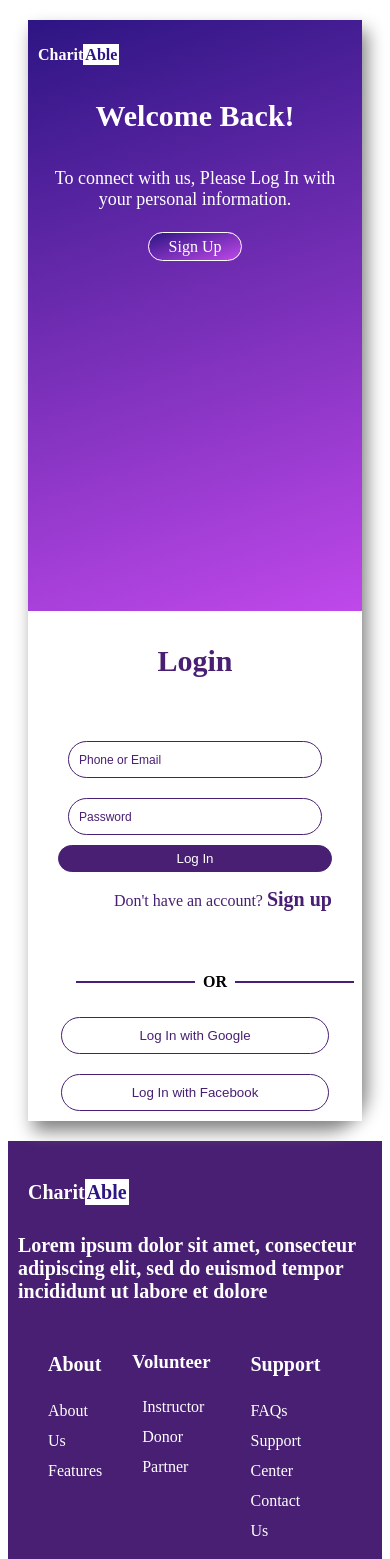
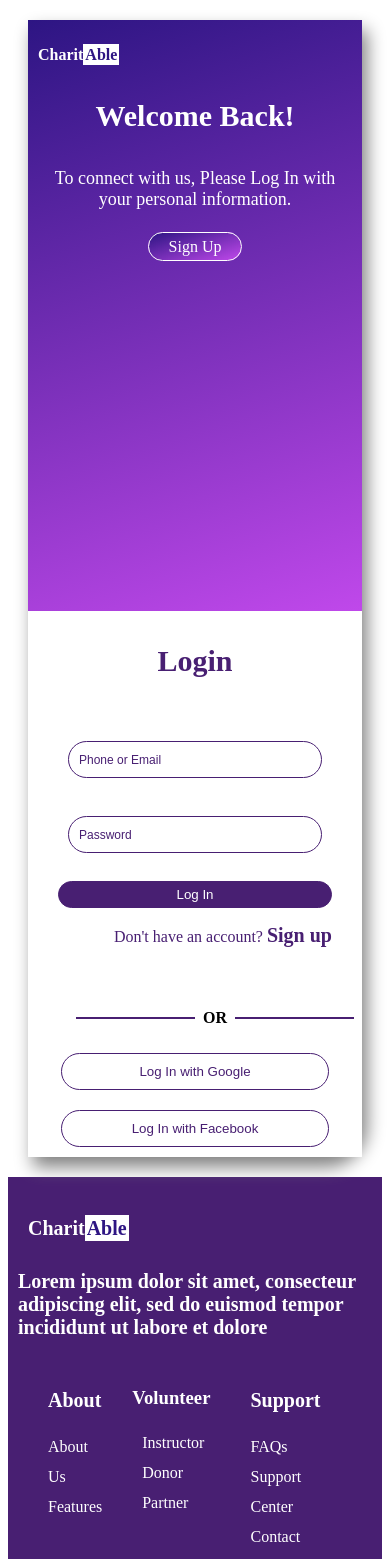
Before and after one commit to PELUMIJOY/levelup, a React (Vite) app: page /log in a window 390 px wide. Shown: the top 1559 px of the page. Built offline with nearby package versions, Linux system fonts and the light colour scheme.

Commit message:
validation

```diff
--- a/package.json
+++ b/package.json
@@ -10,14 +10,17 @@
     "preview": "vite preview"
   },
   "dependencies": {
+    "@hookform/resolvers": "^3.1.1",
     "axios": "^1.4.0",
     "emailjs": "^4.0.2",
     "emailjs-com": "^3.2.0",
     "react": "^18.2.0",
     "react-dom": "^18.2.0",
+    "react-hook-form": "^7.45.1",
     "react-icons": "^4.9.0",
     "react-toastify": "^9.1.3",
-    "swiper": "^9.3.2"
+    "swiper": "^9.3.2",
+    "yup": "^1.2.0"
   },
   "devDependencies": {
     "@types/react": "^18.0.37",
--- a/src/App.jsx
+++ b/src/App.jsx
@@ -1,11 +1,8 @@
 import './App.css'
 import { BrowserRouter, Routes, Route } from 'react-router-dom'
-
-// import ages from "./pages/sign-up"
 import Signup from "./pages/sign-up/signUp"
 import Home from './pages/Home'
 import Login from './pages/Login/Login'
-// import Navbar from './components/Navbar/Navbar'
 import Footer from './components/Footer/Footer'
 import { ToastContainer } from 'react-toastify';
 
--- a/src/pages/Login/Login.jsx
+++ b/src/pages/Login/Login.jsx
@@ -6,12 +6,26 @@ import { useState } from "react";
 import axios from "axios"
 import { toast } from "react-toastify";
 import 'react-toastify/dist/ReactToastify.css';
+import {useForm} from 'react-hook-form'
+import * as yup from 'yup'
+import { yupResolver } from "@hookform/resolvers/yup";
+
+
+const schema = yup.object().shape({
+  email: yup.string().email().required(),
+  password: yup.string().min(6).max(32).required(),
+});
 
 const Login = () => {
   const [email, setEmail] = useState('')
   const [password, setPassword] = useState('')
- const handleSumbit=(e)=>{
-    e.preventDefault()
+  const { register, handleSubmit, formState: { errors }, reset } = useForm({
+    resolver: yupResolver(schema),
+  });
+
+ const  onSubmitHandler=()=>{
+  // console.log({ data });
+  reset();
     axios.post("https://charitable-ngo.onrender.com/auth/login",{
       email:email,
       password:password
@@ -19,7 +33,7 @@ const Login = () => {
       console.log(res)
       toast.success("You have sucessfully logged in")
       setTimeout(() => {
-        window.location.href = "/log";
+        window.location.href = "/";
       }, 2000)
 
     })
@@ -59,8 +73,8 @@ const Login = () => {
         <div className={sign.right}>
           <h2 className={sign.rightTop}>Login</h2>
 
-          <form action="" onSubmit={handleSumbit} className={sign.middle}>
-            <input
+          <form action="" onSubmit={handleSubmit(onSubmitHandler)} className={sign.middle}>
+            <input {...register("email")}
               type="email"
               value={email}
               placeholder="Phone or Email"
@@ -68,7 +82,10 @@ const Login = () => {
               required
               onChange={(e) =>setEmail(e.target.value)}
             />
-            <input
+            <label htmlFor="">{errors.email?.message}</label>
+            <br />
+
+            <input {...register("password")}
               type="password"
               value={password}
               placeholder="Password"
@@ -78,7 +95,9 @@ const Login = () => {
                 setPassword(e.target.value)
               }}
             />
-            {/* <input type="submit" value={signUp}/> */}
+            <label htmlFor="">{errors.password?.message}</label>
+            <br />
+
             <button type="submit" className={sign.inputbtn}>
               Log In
             </button>
--- a/src/pages/sign-up/signUp.jsx
+++ b/src/pages/sign-up/signUp.jsx
@@ -1,16 +1,30 @@
-import { Link, redirect } from "react-router-dom";
+import { Link } from "react-router-dom";
 import sign from "./signup.module.css";
 import axios from "axios";
 import 'react-toastify/dist/ReactToastify.css';
 import { useState } from "react";
 import { toast } from "react-toastify";
+import {useForm} from 'react-hook-form'
+import * as yup from 'yup'
+import { yupResolver } from "@hookform/resolvers/yup";
 
+
+const schema = yup.object().shape({
+  email: yup.string().email().required(),
+  password: yup.string().min(6).max(32).required(),
+});
 const SignUp = () => {
   const [name, setName] = useState("");
   const [email, setEmail] = useState("");
   const [password, setPassword] = useState("");
-  const handleSubmit = (e) => {
-    e.preventDefault();
+  const { register, handleSubmit, formState: { errors }, reset } = useForm({
+    resolver: yupResolver(schema),
+  });
+
+
+  const onSubmitHandler = () => {
+    reset();
+
     axios
       .post("https://charitable-ngo.onrender.com/auth/signup", {
         name: name,
@@ -24,6 +38,7 @@ const SignUp = () => {
         setTimeout(() => {
           window.location.href = "/log";
         }, 2000);
+
       })
       .catch((error) => {
         if (error.response && error.response.data && error.response.data.message) {
@@ -69,7 +84,7 @@ const SignUp = () => {
             </div>
           </div>
 
-          <form action="" onSubmit={handleSubmit} className={sign.middle}>
+          <form action="" onSubmit={handleSubmit(onSubmitHandler)} className={sign.middle}>
 
             <input
               type="name"
@@ -83,7 +98,7 @@ const SignUp = () => {
               id="name"
             />
 
-            <input
+            <input {...register("email")}
               type="email"
               value={email}
               onChange={(e) => {
@@ -94,10 +109,10 @@ const SignUp = () => {
               required
               id="email"
             />
+             <label htmlFor="">{errors.email?.message}</label>
+             <br />
 
-
-
-            <input
+            <input {...register("password")}
               type="password"
               value={password}
               onChange={(e) => {
@@ -108,8 +123,9 @@ const SignUp = () => {
               required
               id="password"
             />
+            <label htmlFor="">{errors.password?.message}</label>
+      <br />
 
-            {/* <input type="submit" value={signUp}/> */}
             <button type="submit" onClick={handleSubmit} className={sign.inputbtn}>
                 Sign Up
             </button>
--- a/src/pages/sign-up/signup.module.css
+++ b/src/pages/sign-up/signup.module.css
@@ -183,11 +183,7 @@ hr{
     justify-content: center;
 }
 
-.middle{
 
-    /* width: 70%; */
-
-}
 }
 
 @media(max-width:600px){
```
Also changed, not shown: 1 other file (tests, documents, lock files or other folders).
